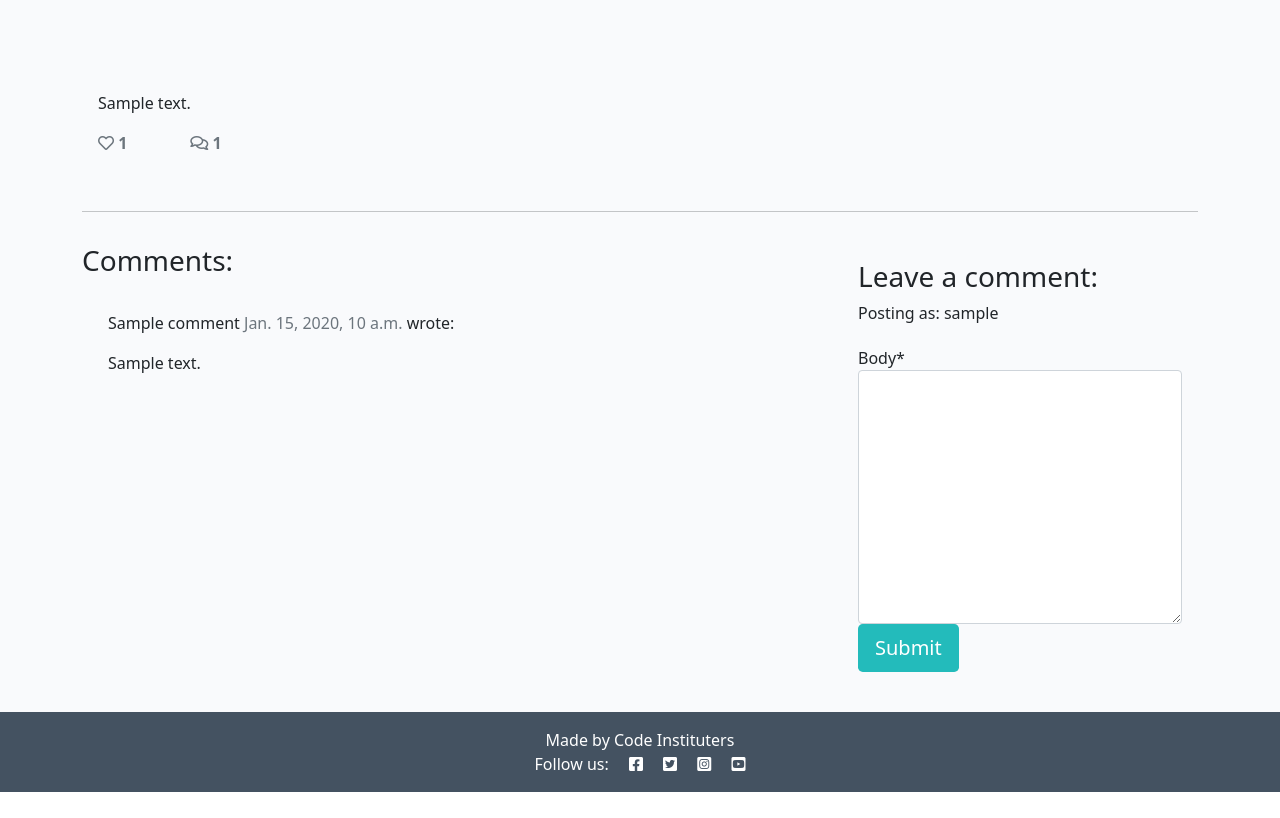
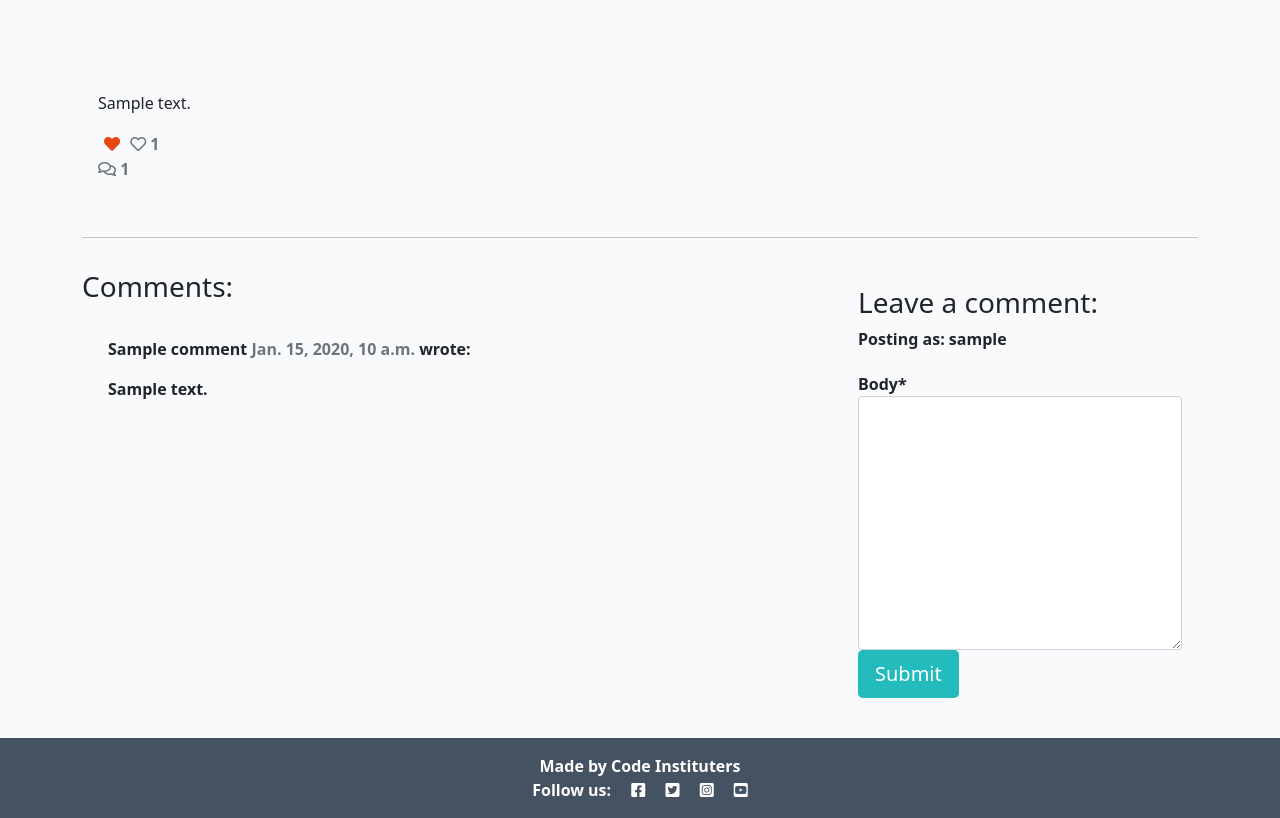
Before and after one commit to fmstacco/its4children, a Django app: a page that uses templates/post_detail.html in a window 1280 px wide. Shown: the part 281-1099 px from the top of the page. Before the commit the page ends 1073 px from the top, so only its background shows below. Run offline with Django 3.2, Linux system fonts and the light colour scheme; a user stored in the database is signed in; tables that the repository leaves empty hold one stand-in row (values such as "Sample post"); some libraries are stand-ins or nearby versions.

Commit message:
Add functionality to like/unlike posts -  view and urls path for PostLike

```diff
--- a/blog/urls.py
+++ b/blog/urls.py
@@ -4,4 +4,5 @@ from django.urls import path
 urlpatterns = [
     path('', views.PostList.as_view(), name='home'),
     path('<slug:slug>/', views.PostDetail.as_view(), name='post_detail'),
+    path('like/<slug:slug>', views.PostLike.as_view(), name='post_like'),
 ]
--- a/blog/views.py
+++ b/blog/views.py
@@ -1,5 +1,6 @@
-from django.shortcuts import render, get_object_or_404
+from django.shortcuts import render, get_object_or_404, reverse
 from django.views import generic, View
+from django.http import HttpResponseRedirect
 from .models import Post
 from .forms import CommentForm
 
@@ -34,6 +35,7 @@ class PostDetail(View):
         )
 
     def post(self, request, slug, *args, **kwargs):
+
         queryset = Post.objects.filter(status=1)
         post = get_object_or_404(queryset, slug=slug)
         comments = post.comments.filter(approved=True).order_by("-created_on")
@@ -62,3 +64,15 @@ class PostDetail(View):
                 "liked": liked
             },
         )
+
+
+class PostLike(View):
+
+    def post(self, request, slug, *args, **kwargs):
+        post = get_object_or_404(Post, slug=slug)
+        if post.likes.filter(id=request.user.id).exists():
+            post.likes.remove(request.user)
+        else:
+            post.likes.add(request.user)
+
+        return HttpResponseRedirect(reverse('post_detail', args=[slug]))
--- a/templates/post_detail.html
+++ b/templates/post_detail.html
@@ -35,6 +35,19 @@
                 <div class="row">
 
                     <div class="col-1">
+                        <strong>
+                            {% if user.is_authenticated %}
+                            <form class="d-inline" action="{% url 'post_like' post.slug %}" method="POST">
+                                {% csrf_token %}
+                                {% if liked %}
+                                <button type="submit" name="blogpost_id" value="{{post.slug}}" class="btn-like"><i class="fas fa-heart"></i></button>
+                                {% else %}
+                                <button type="submit" name="blogpost_id" value="{{post.slug}}" class="btn-like"><i class="far fa-heart"></i></button>
+                                {% endif %}
+                            </form>
+                            {% else %}
+                            <span class="text-secondary"><i class="far fa-heart"></i></span>
+                            {% endif %}
                         <!-- The number of likes goes before the closing strong tag -->
                         <strong class="text-secondary"><i class="far fa-heart"></i> {{ post.number_of_likes }} </strong>
                     </div>
```
